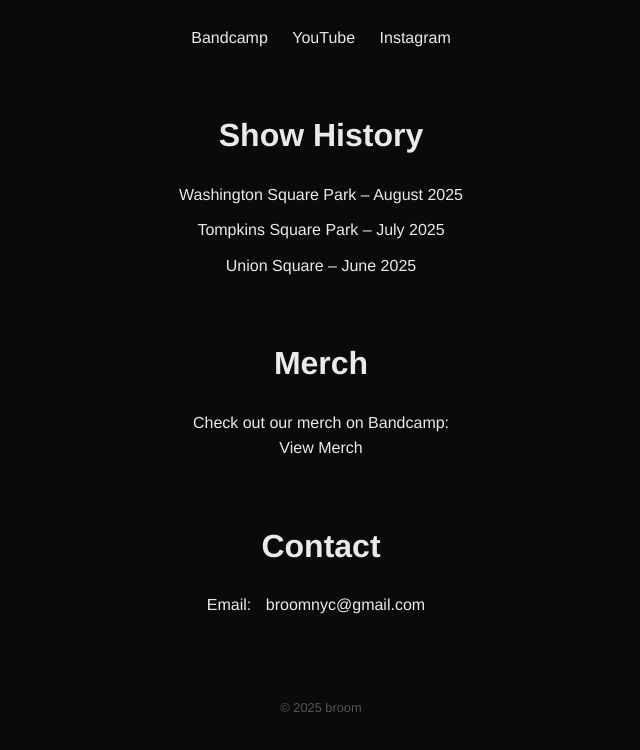
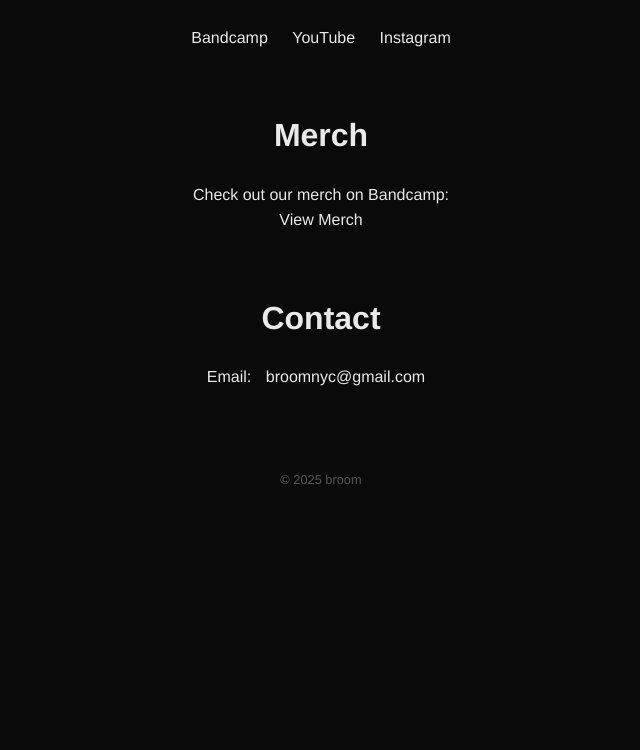
Before and after one commit to broomnyc/broomnyc.github.io, a plain HTML site: page index.html in a window 1280 px wide. Shown: the part 915-1665 px from the top of the page, without its empty margins (319-959 px from the left). After the commit the page ends 1455 px from the top, so only its background shows below. Drawn offline with Linux system fonts and the light colour scheme.

Commit message:
Update index.html

```diff
--- a/index.html
+++ b/index.html
@@ -32,16 +32,6 @@
       </div>
     </section>
 
-    <!-- Shows Section -->
-    <section id="shows">
-      <h2>Show History</h2>
-      <ul>
-        <li>Washington Square Park – August 2025</li>
-        <li>Tompkins Square Park – July 2025</li>
-        <li>Union Square – June 2025</li>
-      </ul>
-    </section>
-
     <!-- Merch Section -->
     <section id="merch">
       <h2>Merch</h2>
```
